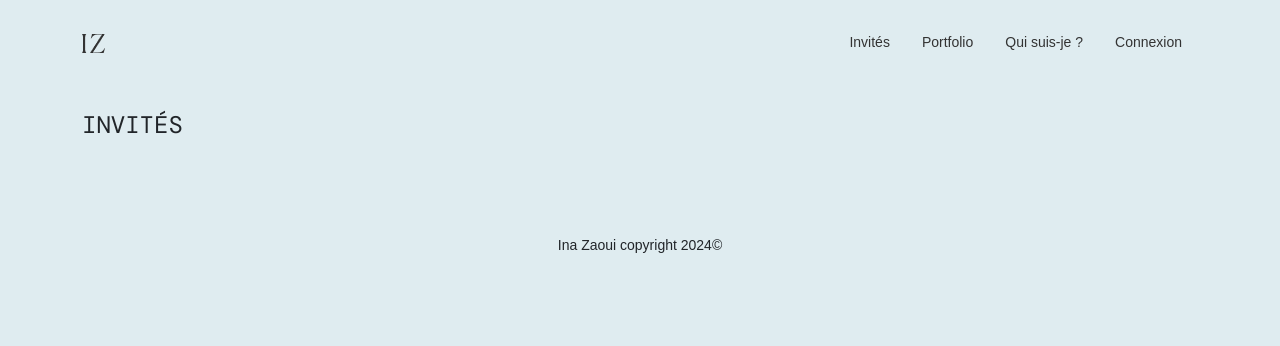
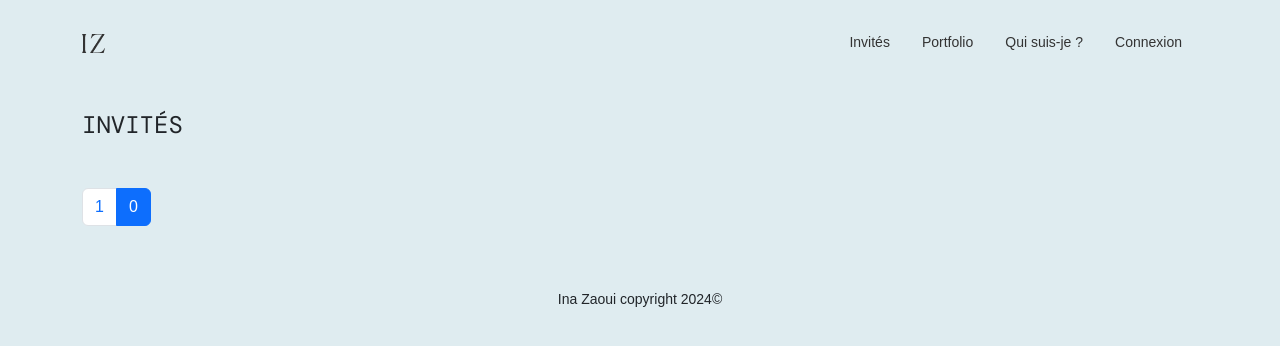
Before and after one commit to Astreros/Inazaoui, a Symfony app: template templates/front/guests.html.twig in a window 1280 px wide. Shown: the top 346 px of the page. Run offline with Twig, Linux system fonts and the light colour scheme; the template is opened without the code that fills it, so the values that code supplies are empty; style sheets or scripts are compiled from the project's sources; some libraries are stand-ins or nearby versions; some web fonts are replaced.

Commit message:
Ajout pagination page Invités

```diff
--- a/templates/admin/media/index.html.twig
+++ b/templates/admin/media/index.html.twig
@@ -33,7 +33,7 @@
             {% endfor %}
         </tbody>
     </table>
-    {% set totalPages = (total / 50)|round(0, 'ceil') %}
+    {% set totalPages = (total / 25)|round(0, 'ceil') %}
 
     <nav aria-label="Page navigation">
         <ul class="pagination">
--- a/templates/front/guests.html.twig
+++ b/templates/front/guests.html.twig
@@ -14,4 +14,33 @@
             </div>
         </div>
     </div>
+    {% set totalPages = (total / 25)|round(0, 'ceil') %}
+
+    <nav aria-label="Page navigation">
+        <ul class="pagination">
+            {% if page > 1 %}
+                <li class="page-item">
+                    <a class="page-link" href="{{ path('guests', {page: 1}) }}">Première page</a>
+                </li>
+                <li class="page-item">
+                    <a class="page-link" href="{{ path('guests', {page: page - 1}) }}">Précédent</a>
+                </li>
+            {% endif %}
+
+            {% for i in range(max(1, page - 3), min(totalPages, page + 3)) %}
+                <li class="page-item {% if i == page %}active{% endif %}">
+                    <a class="page-link" href="{{ path('guests', {page: i}) }}">{{ i }}</a>
+                </li>
+            {% endfor %}
+
+            {% if page < totalPages %}
+                <li class="page-item">
+                    <a class="page-link" href="{{ path('guests', {page: page + 1}) }}">Suivant</a>
+                </li>
+                <li class="page-item">
+                    <a class="page-link" href="{{ path('guests', {page: totalPages}) }}">Dernière page</a>
+                </li>
+            {% endif %}
+        </ul>
+    </nav>
 {% endblock %}
```
Also changed, not shown: src/Controller/HomeController.php (+19 -6 lines), src/DataFixtures/AppFixtures.php (+12 -0 lines).
